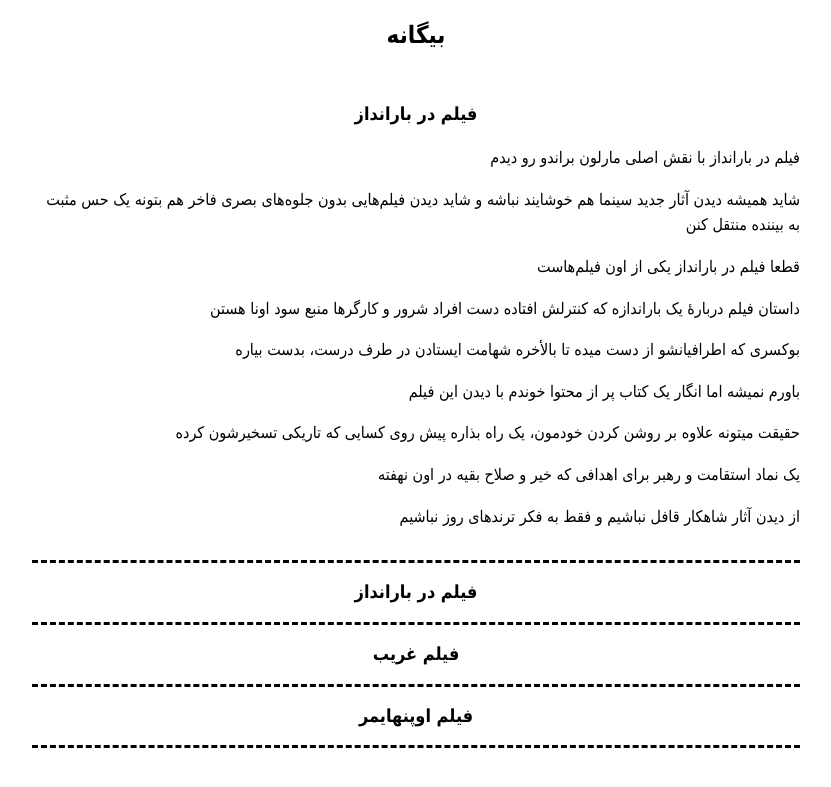
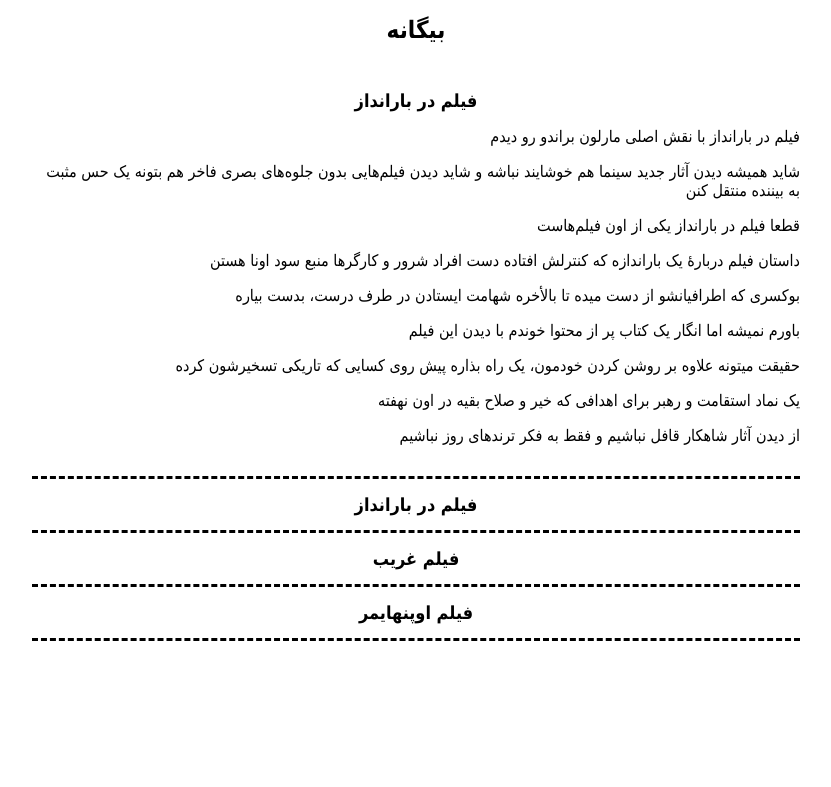
Before and after one commit to darkblog/darkblog.github.io, a Jekyll site: the page built from _posts/2023-8-7-3.md, in a window 1280 px wide. Shown: the top 787 px of the page, without its empty margins (333-1164 px from the left). Built offline with Jekyll 4.4.1, drawn with Linux system fonts in a browser that asks for light colours.

Commit message:
Update default.html

```diff
--- a/_layouts/default.html
+++ b/_layouts/default.html
@@ -6,7 +6,7 @@
 <title>{% if page.title %}{{ page.title }}{% else %}{{ site.name }}{% endif %}</title>
 <meta name="description" content="{% if page.excerpt %}{{ page.excerpt | strip_html | strip_newlines | truncate: 160 }}{% else %}{{ site.description }}{% endif %}">
 <link rel="canonical" href="{{ page.url | replace:'index.html','' | prepend: site.baseurl | prepend: site.url }}">
-<style amp-custom>body{font:100%/1.6 Tahoma}.container{margin:auto;padding:30px;max-width:768px}header{padding-bottom:16px;padding-top:8px;font-size:x-large;font-weight:bold}h1,h2{font-size:large}a{color:black;text-decoration:none}.post{padding-bottom:15px;border-bottom:dashed black}.center{display:block;margin:auto;text-align:center}</style>
+<style amp-custom>body{font-family:Tahoma}.container{margin:auto;padding:30px;max-width:768px}header{padding-bottom:16px;padding-top:8px;font-size:x-large;font-weight:bold}h1,h2{font-size:large}a{color:black;text-decoration:none}.post{padding-bottom:15px;border-bottom:dashed black}.center{display:block;margin:auto;text-align:center}</style>
 </head>
 <body>
 <header class="center">
```
